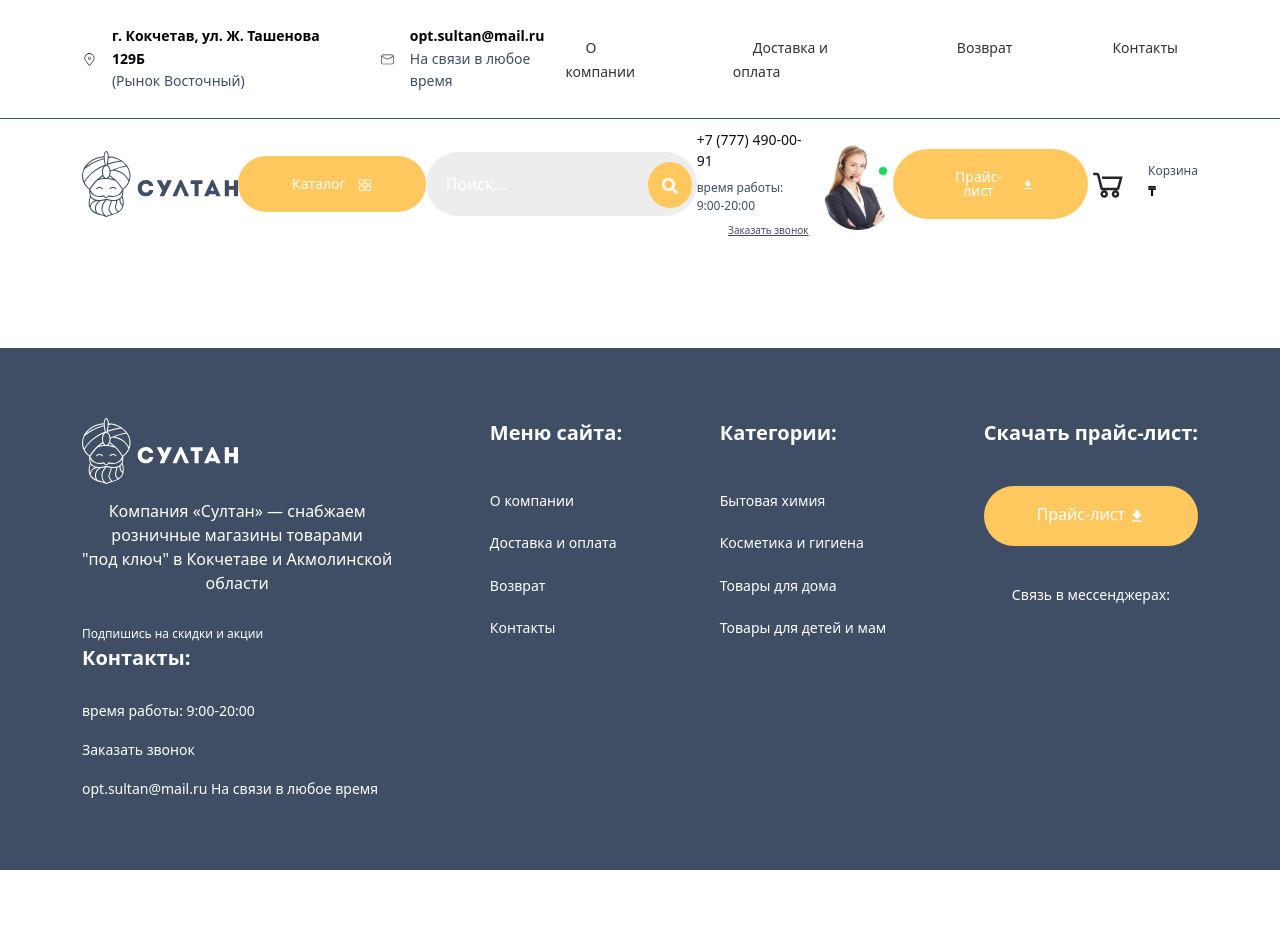
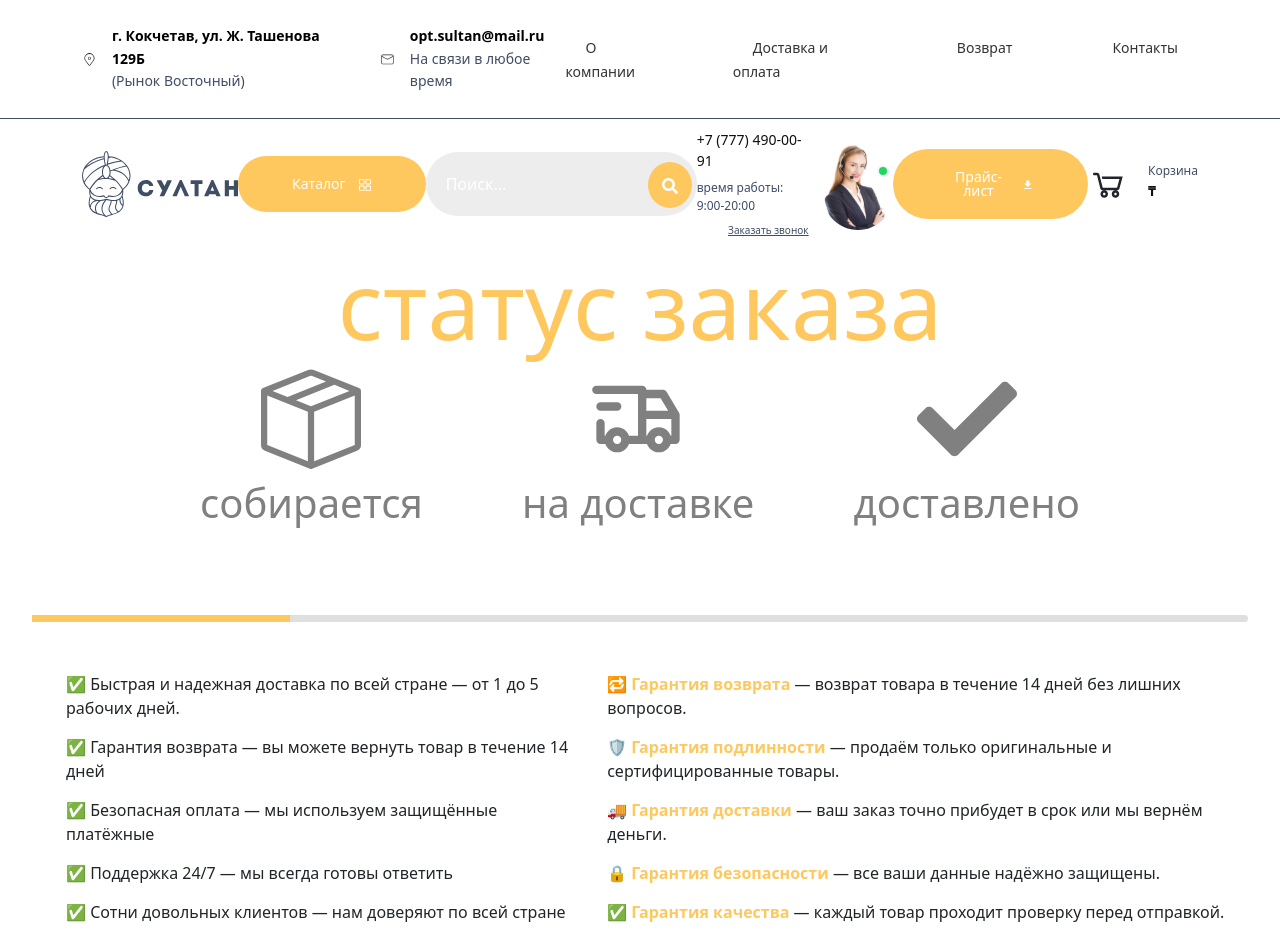
Before and after one commit to SQurbon/Sultan, a React (Vite) app: page /delivery in a window 1280 px wide. Shown: the top 952 px of the page. Before the commit the page ends 870 px from the top, so only its background shows below. Built offline with nearby package versions, Linux system fonts and the light colour scheme.

Commit message:
delivery page

```diff
--- a/src/App.jsx
+++ b/src/App.jsx
@@ -12,6 +12,7 @@ import PaymentPage from './pages/payment/PaymentPage';
 
 import Bag from '../src/pages/ShoppingBag/Bag';
 import Appfree from './pages/Discount/Appfree/Appfree';
+import Delivery from './pages/delivery/Delivery';
 
 
 
@@ -25,6 +26,7 @@ export default function App() {
             <Route path="/shop/:id" element={<ShopRoutes />} />
             <Route path="/bagg" element={<Bag />} />
             <Route path='/bag' element={<PaymentPage/>} />
+            <Route path='/delivery' element={<Delivery/>} />
           </Routes>
 
           <Footer />
--- a/src/pages/Shop/CardContext.jsx
+++ b/src/pages/Shop/CardContext.jsx
@@ -13,7 +13,7 @@ function cartReducer(state, action) {
     case "ADD_TO_CART":
       return {
         ...state,
-        cartItems: [...state.cartItems, action.payload],
+        cartItems: [...state.cartItems, action.payload ,action.payload.id+1],
         count: state.count + 1,
       };
     case "REMOVE_FROM_CART":
--- /dev/null
+++ b/src/pages/delivery/Delivery.jsx
@@ -0,0 +1,99 @@
+import React, { useEffect, useState } from 'react';
+import { BsBoxSeam } from "react-icons/bs";
+import { FaCheck } from "react-icons/fa";
+import { TbTruckDelivery } from "react-icons/tb";
+
+function Delivery() {
+  const [intervalValue, setIntervalValue] = useState(0);
+
+
+  useEffect(() => {
+    const timer = setInterval(() => {
+      setIntervalValue((prev) => {
+        if (prev >= 30000) {
+          clearInterval(timer);
+          console.log(prev);
+          return prev;
+        }
+        return prev + 1000;
+      });
+
+
+    }, 1000);
+
+    return () => clearInterval(timer);
+  }, []);
+
+  return (
+    <div className='delivery'>
+
+      <h1 className='icons-h1'> статус заказа</h1>
+      <div className="icons">
+        <div className="icon-box">
+          <BsBoxSeam className={intervalValue >= 10000 ? " yellow-icon" : 'ss1-icon'} />
+          <h1 className={intervalValue >= 10000 ? " icon-h1" : 'ss1-h1'}>собирается</h1>
+        </div>
+        <div className="icon-box">
+          <TbTruckDelivery className={intervalValue >= 20000 ? " yellow-icon" : 'ss1-icon'} />
+          <h1 className={intervalValue >= 20000 ? " icon-h1" : 'ss1-h1'}>
+            на доставке
+          </h1>
+        </div>
+        <div className="icon-box">
+          <FaCheck className={intervalValue >= 30000 ? "yellow-icon" : 'ss1-icon'} />
+          <h1 className={intervalValue >= 30000 ? " icon-h1" : 'ss1-h1'}>
+            доставлено
+          </h1>
+        </div>
+      </div>
+
+      <div className='ssdd'>
+        <div className={intervalValue >= 1000 ? " yellow" : 'ss1'}></div>
+        <div className={intervalValue >= 10000 ? " yellow" : 'ss1'}></div>
+        <div className={intervalValue >= 20000 ? " yellow" : 'ss1'}></div>
+      </div>
+      <div className="delivery-footer">
+
+        <ul className='delivery-ul'>
+
+          <li className='delivery-li'>✅ Быстрая и надежная доставка по всей стране — от 1 до 5 рабочих дней.
+          </li>
+
+          <li className='delivery-li'>
+            ✅ Гарантия возврата — вы можете вернуть товар в течение 14 дней
+          </li>
+          <li className='delivery-li'>
+            ✅ Безопасная оплата — мы используем защищённые платёжные
+          </li>
+          <li className='delivery-li'>
+            ✅ Поддержка 24/7 — мы всегда готовы ответить
+          </li>
+          <li className='delivery-li'>
+            ✅ Сотни довольных клиентов — нам доверяют по всей стране
+          </li>
+        </ul>
+        <ul className='delivery-ul'>
+          <li className='delivery-li'>
+            🔁 <strong>Гарантия возврата</strong> — возврат товара в течение 14 дней без лишних вопросов.
+          </li>
+          <li className='delivery-li'>
+            🛡 <strong>Гарантия подлинности</strong> — продаём только оригинальные и сертифицированные товары.
+          </li>
+
+          <li className='delivery-li'>
+            🚚 <strong>Гарантия доставки</strong> — ваш заказ точно прибудет в срок или мы вернём деньги.
+          </li>
+          <li className='delivery-li'>
+            🔒 <strong>Гарантия безопасности</strong> — все ваши данные надёжно защищены.
+          </li>
+          <li className='delivery-li'>
+            ✅ <strong>Гарантия качества</strong> — каждый товар проходит проверку перед отправкой.
+          </li>
+        </ul>
+      </div>
+
+    </div>
+  );
+}
+
+export default Delivery;
--- a/src/pages/payment/Payment.css
+++ b/src/pages/payment/Payment.css
@@ -1,28 +1,31 @@
-.payment{
+.payment {
     display: flex;
     padding: 10px;
     /* width: ; */
     height: 60dvh;
-    margin:10px 50px 10px 50px;
+    margin: 10px 50px 10px 50px;
     border-radius: 12px;
     border: none;
     box-shadow: 0 0 2px gray;
 }
-.left{
+
+.left {
     width: 75%;
     border-right: 1px solid rgba(124, 121, 121, 0.247);
     overflow-y: scroll;
     scrollbar-width: thin;
 
 }
-.right{
+
+.right {
     padding: 10px;
     padding-left: 20px;
     display: flex;
     flex-direction: column;
     gap: 15px;
 }
-.right >button{
+
+.right>button {
     width: 100%;
     height: 60px;
     border-radius: 12px;
@@ -30,3 +33,142 @@
     color: white;
     border: none;
 }
+
+.ssdd {
+    max-width: 95%;
+    margin: auto;
+    height: 7px;
+
+    border: none;
+    border-radius: 999px;
+    background-color: rgba(128, 128, 128, 0.251);
+    display: flex;
+    align-items: center;
+}
+
+.ss1 {
+    max-width: 33%;
+    height: 7px;
+    margin: 0;
+    padding: 0;
+    border: none;
+}
+
+.red {
+    background-color: red;
+    width: 33%;
+    height: 7px;
+    transition: 3s;
+    border-top-left-radius: 999px;
+    border-bottom-left-radius: 999px;
+    animation: fillbar 13s forwards;
+}
+
+.yellow {
+    background-color: #FFC85E;
+    width: 33%;
+    height: 7px;
+    transition: 3s;
+    animation: fillbar 13s forwards;
+
+}
+
+.green {
+    background-color: green;
+    width: 35%;
+    height: 7px;
+    transition: 3s;
+    border-top-right-radius: 999px;
+    border-bottom-right-radius: 999px;
+    animation: fillbar 13s forwards;
+
+}
+
+@keyframes fillbar {
+    from {
+        width: 0%;
+    }
+
+    to {
+        width: 33.3%;
+    }
+}
+
+.icons {
+    width: 100%;
+    display: flex;
+    align-items: center;
+    justify-content: space-between;
+    padding: 0 200px;
+    margin-bottom: 80px;
+    position: relative;
+}
+
+.icons-h1 {
+    color: #FFC85E;
+    text-align: center;
+    font-size: 94px;
+
+}
+
+.ss1-icon {
+    font-size: 100px;
+    color: grey;
+
+}
+
+
+
+
+.yellow-icon {
+    color: #FFC85E;
+   font-size: 100px;
+    transition: 3s;
+}
+
+
+.icon-box {
+    display: flex;
+    flex-direction: column;
+    gap: 10px;
+    align-items: center;
+    color: #FFC85E;
+
+}
+
+.ss1-h1 {
+    color: grey;
+}
+
+.icon-h1 {
+    color: #FFC85E;
+
+}
+
+.delivery {
+    height: 80vh;
+}
+
+.delivery-ul {
+    display: flex;
+    flex-direction: column;
+    gap: 15px;
+
+}
+
+.delivery-li {
+    font-size: 16px;
+    font-weight: 450;
+    /* color: #FFC85E; */
+}
+
+.delivery-li>strong {
+    color: #FFC85E;
+}
+
+.delivery-footer {
+    display: flex;
+    align-items: center;
+    justify-content: space-between;
+    padding: 50px  34px 0 34px;
+}
```
